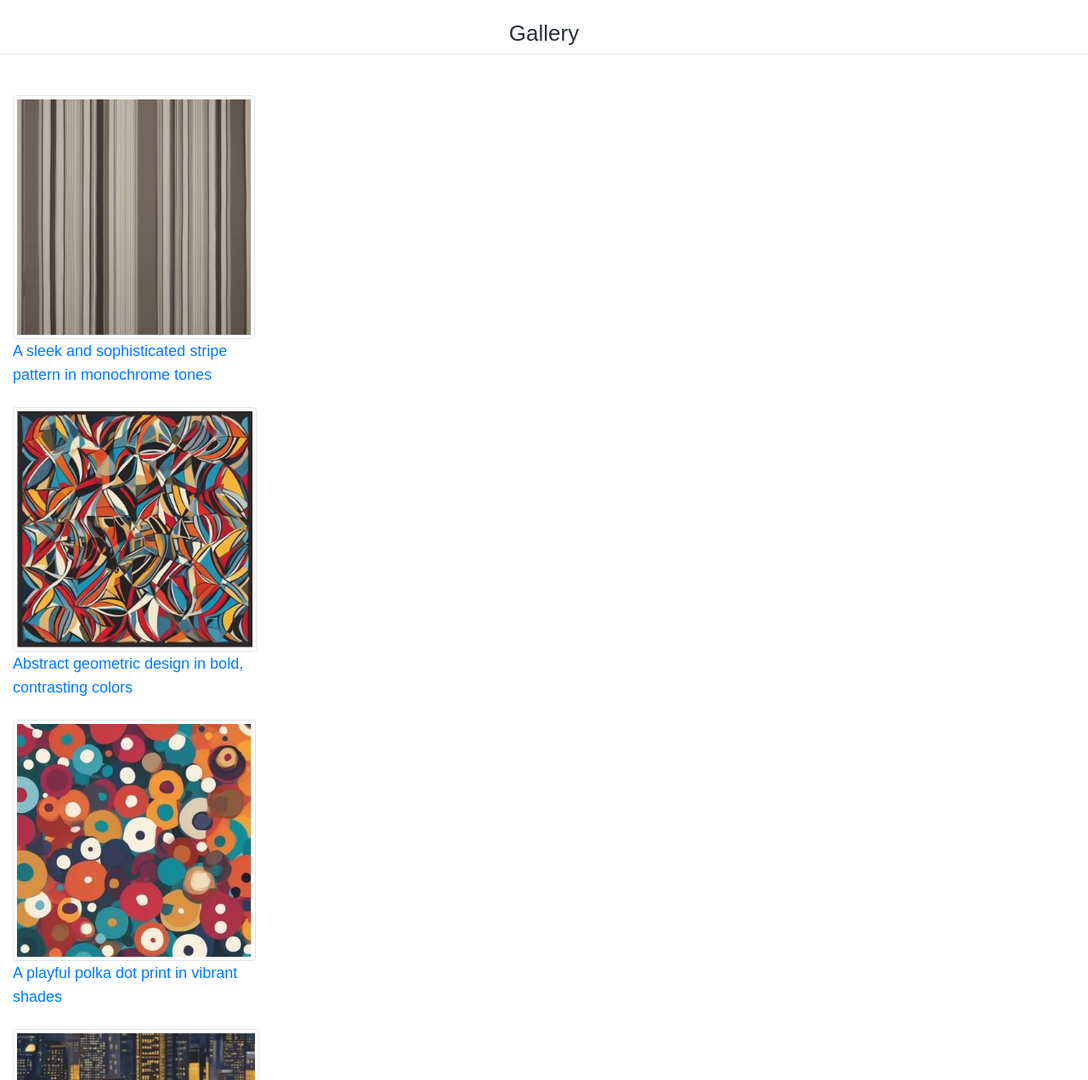
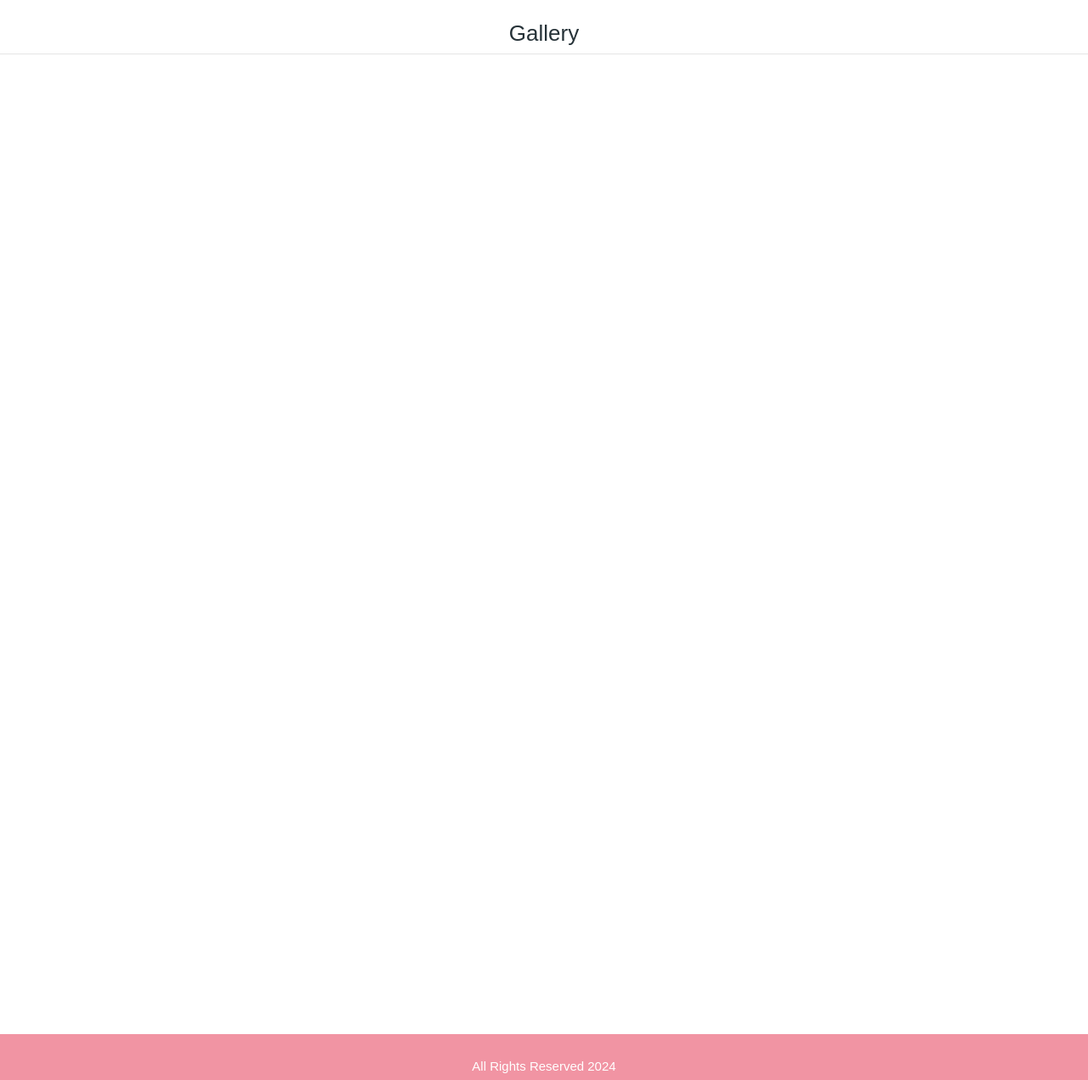
Before and after one commit to fareehanoman/Pattern_Craft, a Flask app: page /gallery.html in a window 1280 px wide. Shown: the part 60-1331 px from the top of the page at 85% size. Run offline with Flask 3, Linux system fonts and the light colour scheme; some libraries are stand-ins or nearby versions.

Commit message:
Removed static images from gallery

```diff
--- a/templates/gallery.html
+++ b/templates/gallery.html
@@ -14,32 +14,6 @@
 </style>
 <h1 class="fw-light text-center text-lg-start mt-4 mb-0">Gallery</h1>
 <hr class="mt-2 mb-5">
-
-  <div class="col-lg-3 col-md-4 col-6">
-    <a href="#" class="d-block mb-4 h-100">
-      <img class="img-fluid img-thumbnail" src="{{ url_for('static', filename='images/1.jpeg') }}" alt="">
-      <figcaption>A sleek and sophisticated stripe pattern in monochrome tones</figcaption>
-    </a>
-  </div>
-  <div class="col-lg-3 col-md-4 col-6">
-    <a href="#" class="d-block mb-4 h-100">
-      <img class="img-fluid img-thumbnail" src="{{ url_for('static', filename='images/2.jpeg') }}" alt="">
-      <figcaption>Abstract geometric design in bold, contrasting colors</figcaption>
-    </a>
-  </div>
-  <div class="col-lg-3 col-md-4 col-6">
-    <a href="#" class="d-block mb-4 h-100">
-      <img class="img-fluid img-thumbnail" src="{{ url_for('static', filename='images/3.jpeg') }}" alt="">
-      <figcaption>A playful polka dot print in vibrant shades</figcaption>
-    </a>
-  </div>
-  <div class="col-lg-3 col-md-4 col-6">
-    <a href="#" class="d-block mb-4 h-100">
-      <img class="img-fluid img-thumbnail" src="{{ url_for('static', filename='images/4.jpeg') }}" alt="">
-      <figcaption>A pattern that captures the essence of a bustling cityscape at night</figcaption>
-    </a>
-  </div>
-</div> -->
 
 <div class="container">
   <div class="row text-center text-lg-start" id="gallery-container">
```
